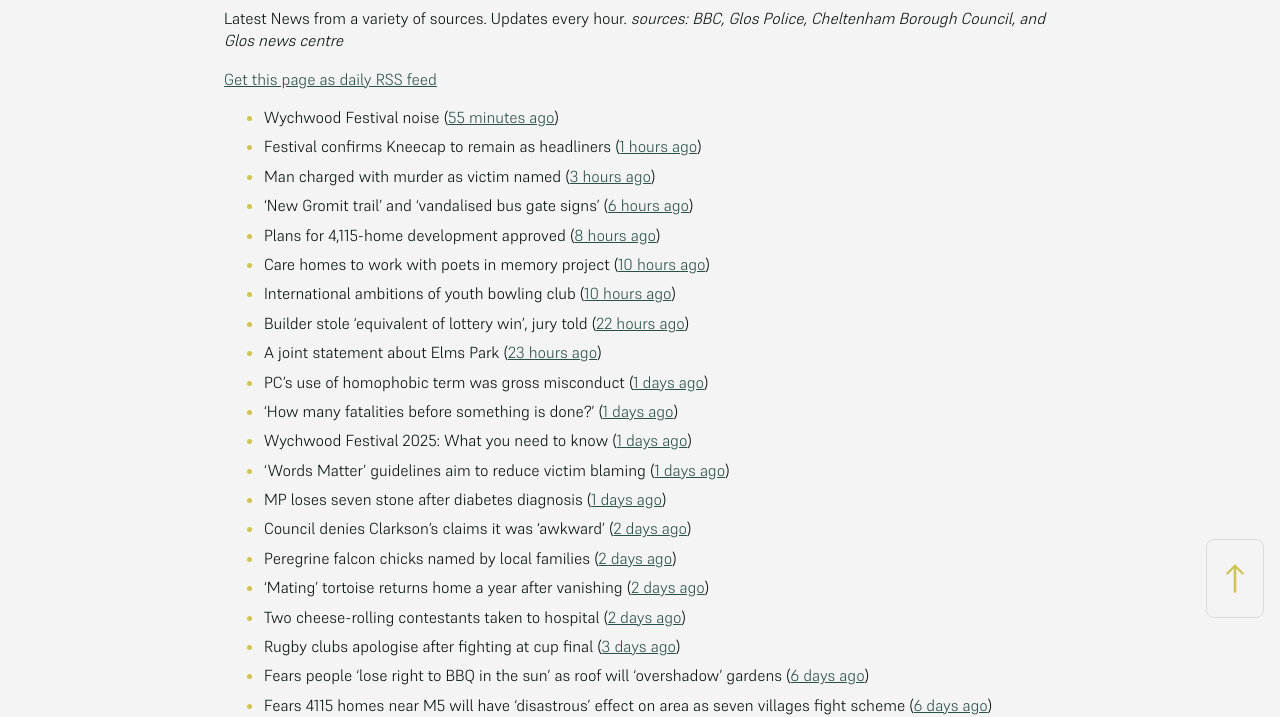
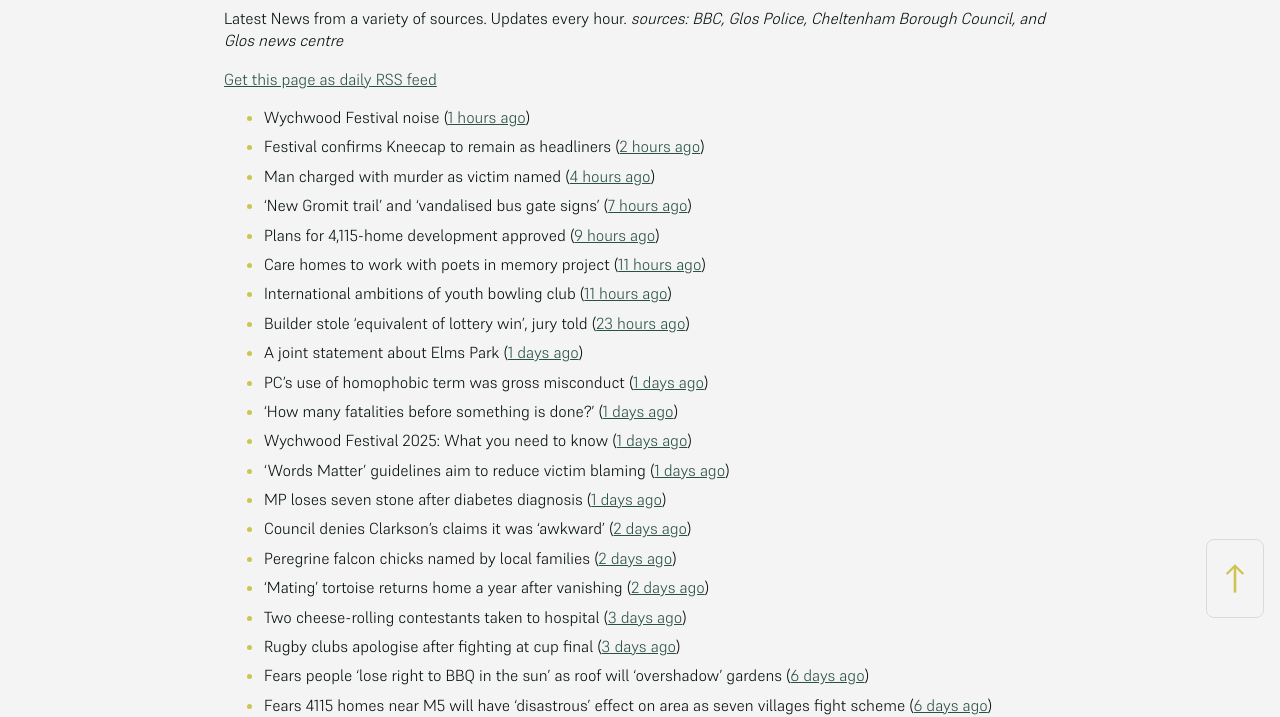
Before and after one commit to mat-0/cheltenham-open-data, a Jekyll site: the page built from _pages/news.md, in a window 1280 px wide. Shown: the part 266-983 px from the top of the page. Built offline with Jekyll 4.4.1, drawn with Linux system fonts in a browser that asks for light colours.

Commit message:
Updated 2025-05-30 16:58:25

```diff
--- a/_pages/news.md
+++ b/_pages/news.md
@@ -12,15 +12,15 @@ _sources: BBC, Glos Police, Cheltenham Borough Council, and Glos news centre_
 [Get this page as daily RSS feed](/daily.rss)
 
 <!-- news_marker starts -->
-- Wychwood Festival noise ([55 minutes ago](https://www.cheltenham.gov.uk/news/article/3016/wychwood_festival_noise))
-- Festival confirms Kneecap to remain as headliners ([1 hours ago](https://www.bbc.com/news/articles/clyg54e88jmo))
-- Man charged with murder as victim named ([3 hours ago](https://www.bbc.com/news/articles/ce80685p13no))
-- 'New Gromit trail' and 'vandalised bus gate signs' ([6 hours ago](https://www.bbc.com/news/articles/cpd46d4ndxdo))
-- Plans for 4,115-home development approved ([8 hours ago](https://www.bbc.com/news/articles/c8xgd99grk5o))
-- Care homes to work with poets in memory project ([10 hours ago](https://www.bbc.com/news/articles/ceqgg39e97zo))
-- International ambitions of youth bowling club ([10 hours ago](https://www.bbc.com/news/articles/c628gye549qo))
-- Builder stole 'equivalent of lottery win', jury told ([22 hours ago](https://www.bbc.com/news/articles/ckgqkx137nno))
-- A joint statement about Elms Park ([23 hours ago](https://www.cheltenham.gov.uk/news/article/3015/a_joint_statement_about_elms_park))
+- Wychwood Festival noise ([1 hours ago](https://www.cheltenham.gov.uk/news/article/3016/wychwood_festival_noise))
+- Festival confirms Kneecap to remain as headliners ([2 hours ago](https://www.bbc.com/news/articles/clyg54e88jmo))
+- Man charged with murder as victim named ([4 hours ago](https://www.bbc.com/news/articles/ce80685p13no))
+- 'New Gromit trail' and 'vandalised bus gate signs' ([7 hours ago](https://www.bbc.com/news/articles/cpd46d4ndxdo))
+- Plans for 4,115-home development approved ([9 hours ago](https://www.bbc.com/news/articles/c8xgd99grk5o))
+- Care homes to work with poets in memory project ([11 hours ago](https://www.bbc.com/news/articles/ceqgg39e97zo))
+- International ambitions of youth bowling club ([11 hours ago](https://www.bbc.com/news/articles/c628gye549qo))
+- Builder stole 'equivalent of lottery win', jury told ([23 hours ago](https://www.bbc.com/news/articles/ckgqkx137nno))
+- A joint statement about Elms Park ([1 days ago](https://www.cheltenham.gov.uk/news/article/3015/a_joint_statement_about_elms_park))
 - PC's use of homophobic term was gross misconduct ([1 days ago](https://www.bbc.com/news/articles/c9wg7dg84zqo))
 - 'How many fatalities before something is done?' ([1 days ago](https://www.bbc.com/news/articles/cx2x38v91e3o))
 - Wychwood Festival 2025: What you need to know ([1 days ago](https://www.bbc.com/news/articles/cj421ndnd58o))
```
Also changed, not shown: other parts of _pages/news.md (+1 -1 lines), _data/flood.json (+5 -48 lines), _pages/fix-my-street.md (+2 -2 lines), index.md (+5 -5 lines).
